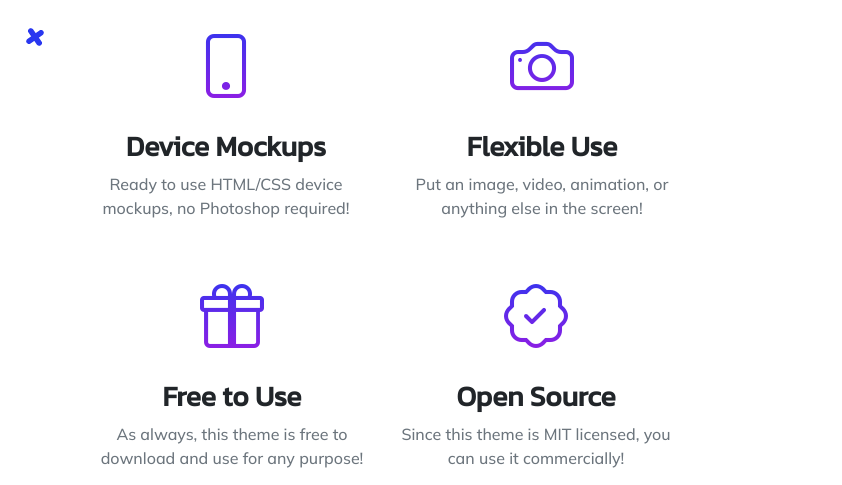
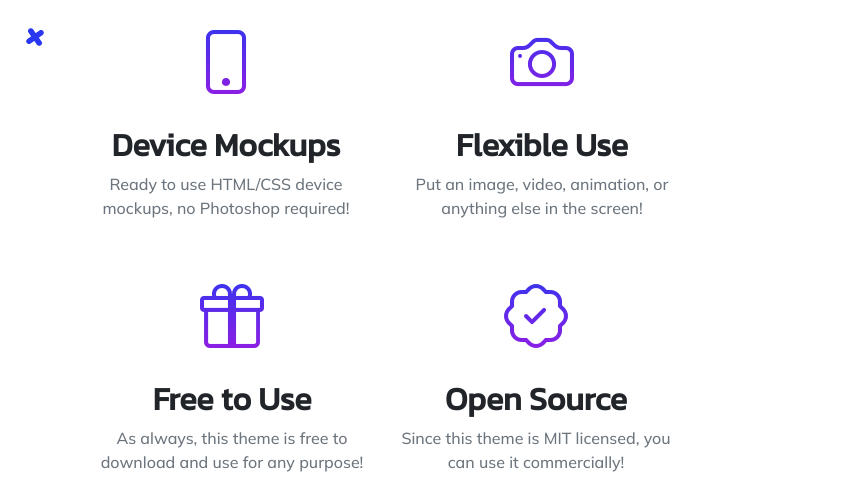
Before and after one commit to Keemluvr/accessibility-showcase, a plain HTML site: page index.html in a window 1280 px wide. Shown: the part 1160-1645 px from the top of the page, 438-1280 px from the left. Drawn offline with nearby package versions, Linux system fonts and the light colour scheme.

Commit message:
adjusts element hierarchy

```diff
--- a/index.html
+++ b/index.html
@@ -112,7 +112,7 @@
                                     <!-- Feature item-->
                                     <div class="text-center">
                                         <i class="bi-phone icon-feature text-gradient d-block mb-3"></i>
-                                        <h3 class="font-alt">Device Mockups</h3>
+                                        <h2 class="font-alt">Device Mockups</h2>
                                         <p class="text-muted mb-0">Ready to use HTML/CSS device mockups, no Photoshop required!</p>
                                     </div>
                                 </div>
@@ -120,7 +120,7 @@
                                     <!-- Feature item-->
                                     <div class="text-center">
                                         <i class="bi-camera icon-feature text-gradient d-block mb-3"></i>
-                                        <h3 class="font-alt">Flexible Use</h3>
+                                        <h2 class="font-alt">Flexible Use</h2>
                                         <p class="text-muted mb-0">Put an image, video, animation, or anything else in the screen!</p>
                                     </div>
                                 </div>
@@ -130,7 +130,7 @@
                                     <!-- Feature item-->
                                     <div class="text-center">
                                         <i class="bi-gift icon-feature text-gradient d-block mb-3"></i>
-                                        <h3 class="font-alt">Free to Use</h3>
+                                        <h2 class="font-alt">Free to Use</h2>
                                         <p class="text-muted mb-0">As always, this theme is free to download and use for any purpose!</p>
                                     </div>
                                 </div>
@@ -138,7 +138,7 @@
                                     <!-- Feature item-->
                                     <div class="text-center">
                                         <i class="bi-patch-check icon-feature text-gradient d-block mb-3"></i>
-                                        <h3 class="font-alt">Open Source</h3>
+                                        <h2 class="font-alt">Open Source</h2>
                                         <p class="text-muted mb-0">Since this theme is MIT licensed, you can use it commercially!</p>
                                     </div>
                                 </div>
```
Also changed, not shown: 1 other file.
